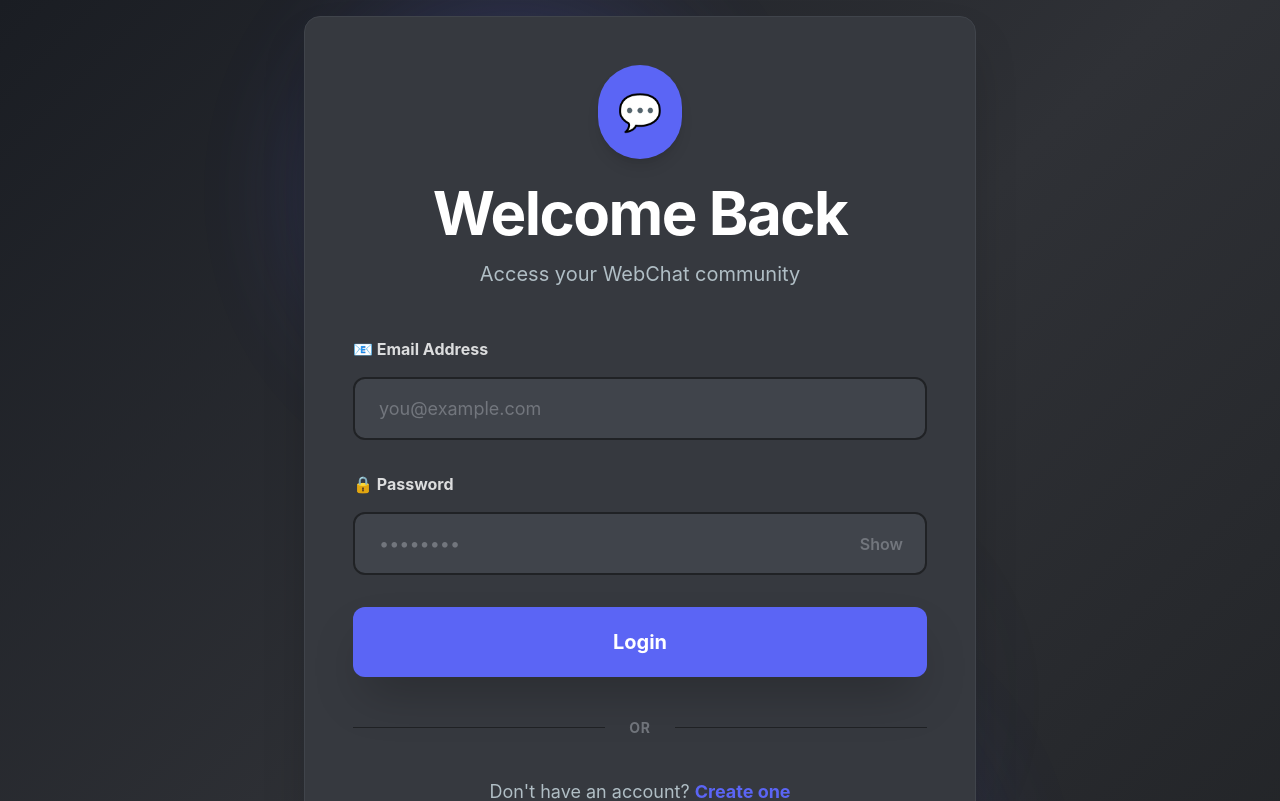
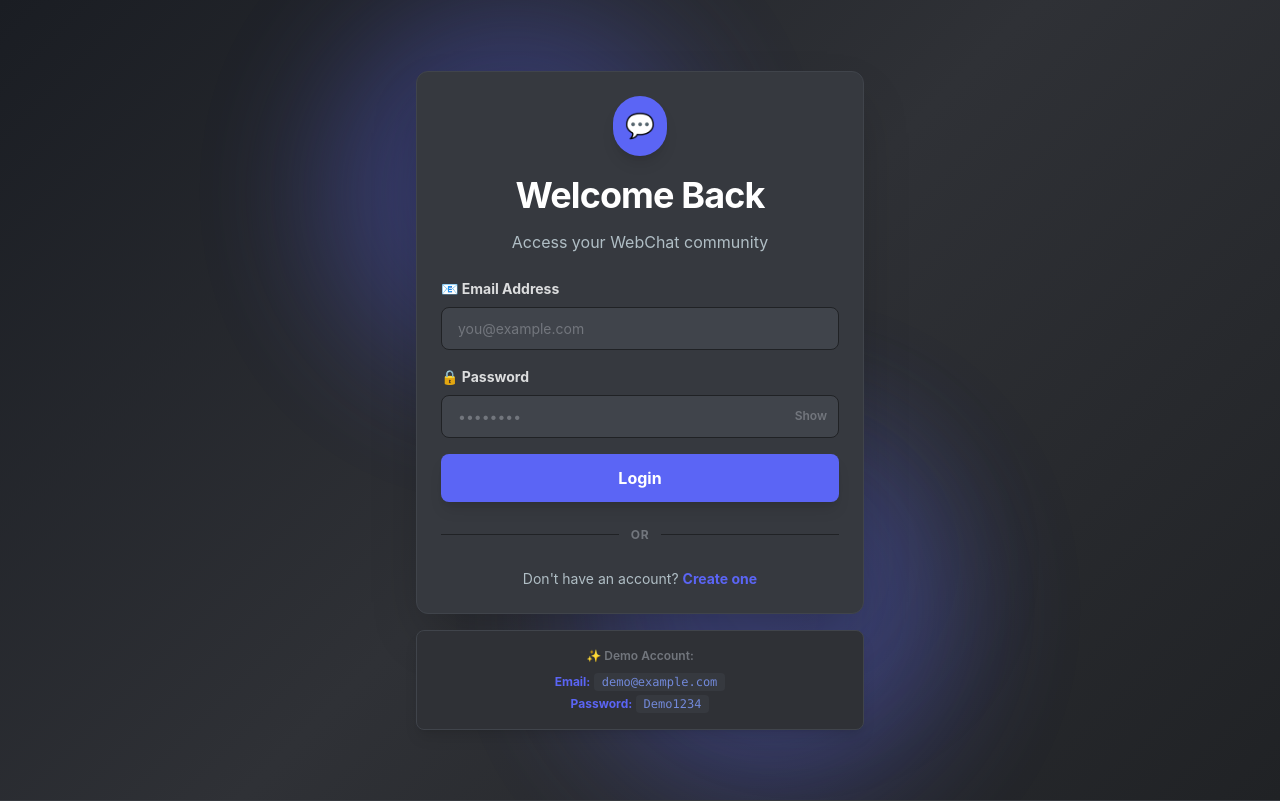
Before and after one commit to chahinsellami/chatapp, a Next.js app: page /login in a window 1280 px wide. Shown: the top 801 px of the page. Built offline with nearby package versions, Linux system fonts and the light colour scheme.

Commit message:
style: Make login and signup pages more compact to fit entire screen

```diff
--- a/app/login/page.tsx
+++ b/app/login/page.tsx
@@ -41,36 +41,36 @@ export default function LoginPage() {
       </div>
 
       {/* Form container */}
-      <div className="relative w-full max-w-2xl z-10 fade-in">
+      <div className="relative w-full max-w-md z-10 fade-in">
         {/* Card with enhanced styling */}
-        <div className="bg-[#36393F] rounded-2xl shadow-2xl p-12 border border-[#40444B] backdrop-blur-sm">
+        <div className="bg-[#36393F] rounded-xl shadow-2xl p-6 border border-[#40444B] backdrop-blur-sm">
           {/* Header */}
-          <div className="text-center mb-12 slide-in">
-            <div className="inline-block p-5 bg-[#5B65F5] rounded-full mb-6 shadow-lg">
-              <span className="text-4xl">💬</span>
+          <div className="text-center mb-6 slide-in">
+            <div className="inline-block p-3 bg-[#5B65F5] rounded-full mb-3 shadow-lg">
+              <span className="text-2xl">💬</span>
             </div>
-            <h1 className="text-6xl font-bold text-white mb-4 tracking-tight">
+            <h1 className="text-4xl font-bold text-white mb-2 tracking-tight">
               Welcome Back
             </h1>
-            <p className="text-[#B0BEC5] text-xl">
+            <p className="text-[#B0BEC5] text-base">
               Access your WebChat community
             </p>
           </div>
 
           {/* Error message */}
           {error && (
-            <div className="mb-8 p-5 bg-[#F04747] bg-opacity-20 border border-[#F04747] rounded-xl slide-in-up">
-              <p className="text-[#FF6B6B] text-base font-medium">⚠️ {error}</p>
+            <div className="mb-4 p-3 bg-[#F04747] bg-opacity-20 border border-[#F04747] rounded-lg slide-in-up">
+              <p className="text-[#FF6B6B] text-sm font-medium">⚠️ {error}</p>
             </div>
           )}
 
           {/* Form */}
-          <form onSubmit={handleSubmit} className="space-y-8">
+          <form onSubmit={handleSubmit} className="space-y-4">
             {/* Email field */}
             <div className="scale-in">
               <label
                 htmlFor="email"
-                className="block text-base font-bold text-[#DCDDDE] mb-4"
+                className="block text-sm font-bold text-[#DCDDDE] mb-2"
               >
                 📧 Email Address
               </label>
@@ -81,7 +81,7 @@ export default function LoginPage() {
                 onChange={(e) => setEmail(e.target.value)}
                 placeholder="you@example.com"
                 required
-                className="w-full px-6 py-4 bg-[#40444B] border-2 border-[#202225] text-[#DCDDDE] rounded-xl focus:outline-none focus:border-[#5B65F5] focus:ring-4 focus:ring-[#5B65F5] focus:ring-opacity-30 transition placeholder-[#72767D] text-lg"
+                className="w-full px-4 py-2.5 bg-[#40444B] border border-[#202225] text-[#DCDDDE] rounded-lg focus:outline-none focus:border-[#5B65F5] focus:ring-2 focus:ring-[#5B65F5] focus:ring-opacity-50 transition placeholder-[#72767D] text-sm"
               />
             </div>
 
@@ -89,7 +89,7 @@ export default function LoginPage() {
             <div className="scale-in">
               <label
                 htmlFor="password"
-                className="block text-base font-bold text-[#DCDDDE] mb-4"
+                className="block text-sm font-bold text-[#DCDDDE] mb-2"
               >
                 🔒 Password
               </label>
@@ -101,12 +101,12 @@ export default function LoginPage() {
                   onChange={(e) => setPassword(e.target.value)}
                   placeholder="••••••••"
                   required
-                  className="w-full px-6 py-4 bg-[#40444B] border-2 border-[#202225] text-[#DCDDDE] rounded-xl focus:outline-none focus:border-[#5B65F5] focus:ring-4 focus:ring-[#5B65F5] focus:ring-opacity-30 transition placeholder-[#72767D] text-lg"
+                  className="w-full px-4 py-2.5 bg-[#40444B] border border-[#202225] text-[#DCDDDE] rounded-lg focus:outline-none focus:border-[#5B65F5] focus:ring-2 focus:ring-[#5B65F5] focus:ring-opacity-50 transition placeholder-[#72767D] text-sm"
                 />
                 <button
                   type="button"
                   onClick={() => setShowPassword(!showPassword)}
-                  className="absolute right-6 top-1/2 -translate-y-1/2 text-[#72767D] hover:text-[#5B65F5] transition text-base font-semibold"
+                  className="absolute right-3 top-1/2 -translate-y-1/2 text-[#72767D] hover:text-[#5B65F5] transition text-xs font-semibold"
                 >
                   {showPassword ? "Hide" : "Show"}
                 </button>
@@ -117,23 +117,23 @@ export default function LoginPage() {
             <button
               type="submit"
               disabled={isLoading}
-              className="w-full py-5 bg-[#5B65F5] text-white font-bold rounded-xl hover:bg-[#4752C4] transition disabled:opacity-50 disabled:cursor-not-allowed mt-10 text-xl shadow-2xl hover:shadow-[#5B65F5]/50 transform hover:scale-105 smooth"
+              className="w-full py-3 bg-[#5B65F5] text-white font-bold rounded-lg hover:bg-[#4752C4] transition disabled:opacity-50 disabled:cursor-not-allowed mt-6 text-base shadow-lg hover:shadow-xl transform hover:scale-105 smooth"
             >
               {isLoading ? "🔄 Logging in..." : "Login"}
             </button>
           </form>
 
           {/* Divider */}
-          <div className="my-10 flex items-center">
+          <div className="my-6 flex items-center">
             <div className="flex-1 h-px bg-[#202225]"></div>
-            <div className="px-6 text-[#72767D] text-sm font-bold uppercase tracking-wider">
+            <div className="px-3 text-[#72767D] text-xs font-bold uppercase tracking-wider">
               Or
             </div>
             <div className="flex-1 h-px bg-[#202225]"></div>
           </div>
 
           {/* Signup link */}
-          <p className="text-center text-[#B0BEC5] text-lg">
+          <p className="text-center text-[#B0BEC5] text-sm">
             Don't have an account?{" "}
             <Link
               href="/signup"
@@ -145,20 +145,20 @@ export default function LoginPage() {
         </div>
 
         {/* Demo credentials */}
-        <div className="mt-10 p-8 bg-[#2F3136] rounded-2xl border border-[#40444B] text-center relative z-10 scale-in shadow-xl">
-          <p className="text-[#72767D] text-base mb-5 font-semibold">
+        <div className="mt-4 p-4 bg-[#2F3136] rounded-lg border border-[#40444B] text-center relative z-10 scale-in shadow-lg">
+          <p className="text-[#72767D] text-xs mb-2 font-semibold">
             ✨ Demo Account:
           </p>
-          <div className="space-y-3">
-            <p className="text-[#DCDDDE] text-base">
+          <div className="space-y-1">
+            <p className="text-[#DCDDDE] text-xs">
               <span className="text-[#5B65F5] font-bold">Email:</span>{" "}
-              <code className="bg-[#36393F] px-4 py-2 rounded-lg text-[#7289DA] text-base">
+              <code className="bg-[#36393F] px-2 py-0.5 rounded text-[#7289DA] text-xs">
                 demo@example.com
               </code>
             </p>
-            <p className="text-[#DCDDDE] text-base">
+            <p className="text-[#DCDDDE] text-xs">
               <span className="text-[#5B65F5] font-bold">Password:</span>{" "}
-              <code className="bg-[#36393F] px-4 py-2 rounded-lg text-[#7289DA] text-base">
+              <code className="bg-[#36393F] px-2 py-0.5 rounded text-[#7289DA] text-xs">
                 Demo1234
               </code>
             </p>
--- a/app/signup/page.tsx
+++ b/app/signup/page.tsx
@@ -44,36 +44,36 @@ export default function SignupPage() {
       </div>
 
       {/* Form container */}
-      <div className="relative w-full max-w-2xl z-10 fade-in">
+      <div className="relative w-full max-w-md z-10 fade-in">
         {/* Card with enhanced styling */}
-        <div className="bg-[#36393F] rounded-2xl shadow-2xl p-12 border border-[#40444B] backdrop-blur-sm">
+        <div className="bg-[#36393F] rounded-xl shadow-2xl p-6 border border-[#40444B] backdrop-blur-sm">
           {/* Header */}
-          <div className="text-center mb-12 slide-in">
-            <div className="inline-block p-5 bg-[#5B65F5] rounded-full mb-6 shadow-lg">
-              <span className="text-4xl">✨</span>
+          <div className="text-center mb-6 slide-in">
+            <div className="inline-block p-3 bg-[#5B65F5] rounded-full mb-3 shadow-lg">
+              <span className="text-2xl">✨</span>
             </div>
-            <h1 className="text-6xl font-bold text-white mb-4 tracking-tight">
+            <h1 className="text-4xl font-bold text-white mb-2 tracking-tight">
               Create Account
             </h1>
-            <p className="text-[#B0BEC5] text-xl">
+            <p className="text-[#B0BEC5] text-base">
               Join WebChat and start chatting!
             </p>
           </div>
 
           {/* Error message */}
           {error && (
-            <div className="mb-8 p-5 bg-[#F04747] bg-opacity-20 border border-[#F04747] rounded-xl slide-in-up">
-              <p className="text-[#FF6B6B] text-base font-medium">⚠️ {error}</p>
+            <div className="mb-4 p-3 bg-[#F04747] bg-opacity-20 border border-[#F04747] rounded-lg slide-in-up">
+              <p className="text-[#FF6B6B] text-sm font-medium">⚠️ {error}</p>
             </div>
           )}
 
           {/* Form */}
-          <form onSubmit={handleSubmit} className="space-y-8">
+          <form onSubmit={handleSubmit} className="space-y-4">
             {/* Username field */}
             <div className="scale-in">
               <label
                 htmlFor="username"
-                className="block text-base font-bold text-[#DCDDDE] mb-4"
+                className="block text-sm font-bold text-[#DCDDDE] mb-2"
               >
                 👤 Username
               </label>
@@ -84,9 +84,9 @@ export default function SignupPage() {
                 onChange={(e) => setUsername(e.target.value)}
                 placeholder="your_username"
                 required
-                className="w-full px-6 py-4 bg-[#40444B] border-2 border-[#202225] text-[#DCDDDE] rounded-xl focus:outline-none focus:border-[#5B65F5] focus:ring-4 focus:ring-[#5B65F5] focus:ring-opacity-30 transition placeholder-[#72767D] text-lg"
+                className="w-full px-4 py-2.5 bg-[#40444B] border border-[#202225] text-[#DCDDDE] rounded-lg focus:outline-none focus:border-[#5B65F5] focus:ring-2 focus:ring-[#5B65F5] focus:ring-opacity-50 transition placeholder-[#72767D] text-sm"
               />
-              <p className="text-[#72767D] text-sm mt-3">
+              <p className="text-[#72767D] text-xs mt-1">
                 3-20 characters, letters, numbers, underscores
               </p>
             </div>
@@ -95,7 +95,7 @@ export default function SignupPage() {
             <div className="scale-in">
               <label
                 htmlFor="email"
-                className="block text-base font-bold text-[#DCDDDE] mb-4"
+                className="block text-sm font-bold text-[#DCDDDE] mb-2"
               >
                 📧 Email Address
               </label>
@@ -106,7 +106,7 @@ export default function SignupPage() {
                 onChange={(e) => setEmail(e.target.value)}
                 placeholder="you@example.com"
                 required
-                className="w-full px-6 py-4 bg-[#40444B] border-2 border-[#202225] text-[#DCDDDE] rounded-xl focus:outline-none focus:border-[#5B65F5] focus:ring-4 focus:ring-[#5B65F5] focus:ring-opacity-30 transition placeholder-[#72767D] text-lg"
+                className="w-full px-4 py-2.5 bg-[#40444B] border border-[#202225] text-[#DCDDDE] rounded-lg focus:outline-none focus:border-[#5B65F5] focus:ring-2 focus:ring-[#5B65F5] focus:ring-opacity-50 transition placeholder-[#72767D] text-sm"
               />
             </div>
 
@@ -114,7 +114,7 @@ export default function SignupPage() {
             <div className="scale-in">
               <label
                 htmlFor="password"
-                className="block text-base font-bold text-[#DCDDDE] mb-4"
+                className="block text-sm font-bold text-[#DCDDDE] mb-2"
               >
                 🔒 Password
               </label>
@@ -126,17 +126,17 @@ export default function SignupPage() {
                   onChange={(e) => setPassword(e.target.value)}
                   placeholder="••••••••"
                   required
-                  className="w-full px-6 py-4 bg-[#40444B] border-2 border-[#202225] text-[#DCDDDE] rounded-xl focus:outline-none focus:border-[#5B65F5] focus:ring-4 focus:ring-[#5B65F5] focus:ring-opacity-30 transition placeholder-[#72767D] text-lg"
+                  className="w-full px-4 py-2.5 bg-[#40444B] border border-[#202225] text-[#DCDDDE] rounded-lg focus:outline-none focus:border-[#5B65F5] focus:ring-2 focus:ring-[#5B65F5] focus:ring-opacity-50 transition placeholder-[#72767D] text-sm"
                 />
                 <button
                   type="button"
                   onClick={() => setShowPassword(!showPassword)}
-                  className="absolute right-6 top-1/2 -translate-y-1/2 text-[#72767D] hover:text-[#5B65F5] transition text-base font-semibold"
+                  className="absolute right-3 top-1/2 -translate-y-1/2 text-[#72767D] hover:text-[#5B65F5] transition text-xs font-semibold"
                 >
                   {showPassword ? "Hide" : "Show"}
                 </button>
               </div>
-              <p className="text-[#72767D] text-sm mt-3">
+              <p className="text-[#72767D] text-xs mt-1">
                 Min 8 chars: uppercase, lowercase, number
               </p>
             </div>
@@ -145,7 +145,7 @@ export default function SignupPage() {
             <div className="scale-in">
               <label
                 htmlFor="passwordConfirm"
-                className="block text-base font-bold text-[#DCDDDE] mb-4"
+                className="block text-sm font-bold text-[#DCDDDE] mb-2"
               >
                 🔐 Confirm Password
               </label>
@@ -157,12 +157,12 @@ export default function SignupPage() {
                   onChange={(e) => setPasswordConfirm(e.target.value)}
                   placeholder="••••••••"
                   required
-                  className="w-full px-6 py-4 bg-[#40444B] border-2 border-[#202225] text-[#DCDDDE] rounded-xl focus:outline-none focus:border-[#5B65F5] focus:ring-4 focus:ring-[#5B65F5] focus:ring-opacity-30 transition placeholder-[#72767D] text-lg"
+                  className="w-full px-4 py-2.5 bg-[#40444B] border border-[#202225] text-[#DCDDDE] rounded-lg focus:outline-none focus:border-[#5B65F5] focus:ring-2 focus:ring-[#5B65F5] focus:ring-opacity-50 transition placeholder-[#72767D] text-sm"
                 />
                 <button
                   type="button"
                   onClick={() => setShowPasswordConfirm(!showPasswordConfirm)}
-                  className="absolute right-6 top-1/2 -translate-y-1/2 text-[#72767D] hover:text-[#5B65F5] transition text-base font-semibold"
+                  className="absolute right-3 top-1/2 -translate-y-1/2 text-[#72767D] hover:text-[#5B65F5] transition text-xs font-semibold"
                 >
                   {showPasswordConfirm ? "Hide" : "Show"}
                 </button>
@@ -173,23 +173,23 @@ export default function SignupPage() {
             <button
               type="submit"
               disabled={isLoading}
-              className="w-full py-5 bg-[#5B65F5] text-white font-bold rounded-xl hover:bg-[#4752C4] transition disabled:opacity-50 disabled:cursor-not-allowed mt-10 text-xl shadow-2xl hover:shadow-[#5B65F5]/50 transform hover:scale-105 smooth"
+              className="w-full py-3 bg-[#5B65F5] text-white font-bold rounded-lg hover:bg-[#4752C4] transition disabled:opacity-50 disabled:cursor-not-allowed mt-6 text-base shadow-lg hover:shadow-xl transform hover:scale-105 smooth"
             >
               {isLoading ? "🔄 Creating account..." : "Create Account"}
             </button>
           </form>
 
           {/* Divider */}
-          <div className="my-10 flex items-center">
+          <div className="my-6 flex items-center">
             <div className="flex-1 h-px bg-[#202225]"></div>
-            <div className="px-6 text-[#72767D] text-sm font-bold uppercase tracking-wider">
+            <div className="px-3 text-[#72767D] text-xs font-bold uppercase tracking-wider">
               Or
             </div>
             <div className="flex-1 h-px bg-[#202225]"></div>
           </div>
 
           {/* Login link */}
-          <p className="text-center text-[#B0BEC5] text-lg">
+          <p className="text-center text-[#B0BEC5] text-sm">
             Already have an account?{" "}
             <Link
               href="/login"
```
